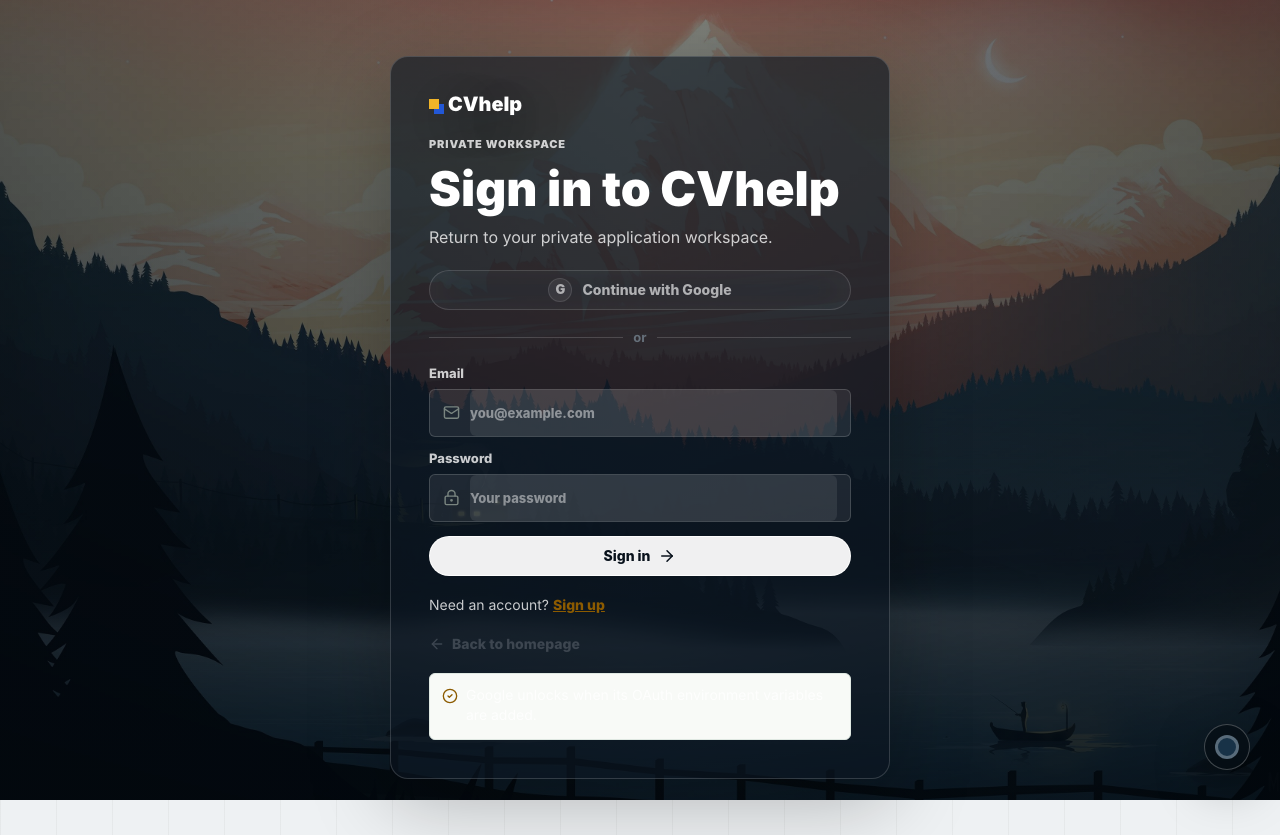
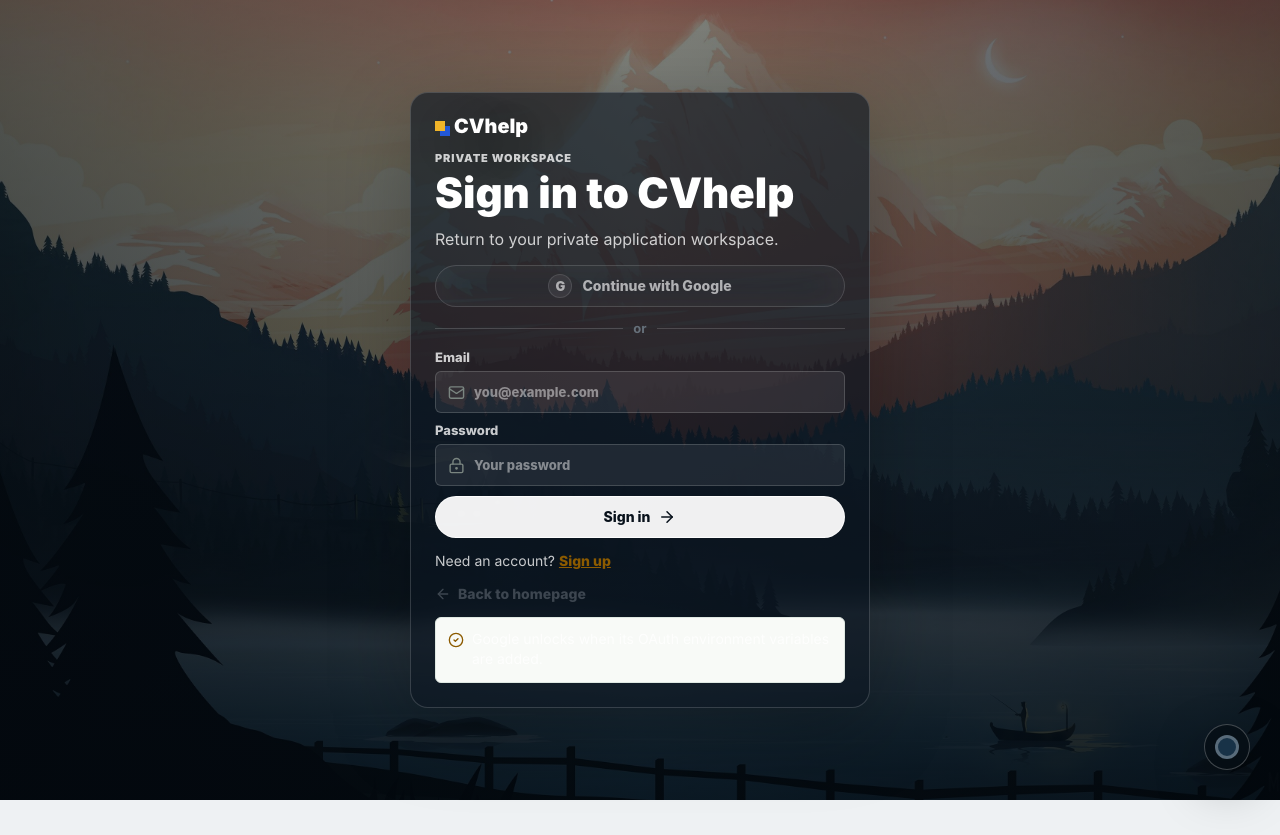
Before and after one commit to hatimshahera/cvhelp, a Next.js app: page /sign-in in a window 1280 px wide. After the commit the page ends 800 px from the top, so only its background shows below. Built offline with nearby package versions, Linux system fonts and the light colour scheme; no server answers.

Commit message:
Tighten auth panel layout

```diff
--- a/src/app/globals.css
+++ b/src/app/globals.css
@@ -4226,16 +4226,17 @@
   min-height: 100vh;
   min-height: 100svh;
   place-items: center;
-  padding: clamp(24px, 5vw, 56px);
+  padding: clamp(14px, 3vh, 28px) clamp(16px, 5vw, 44px);
   animation: auth-shell-enter 260ms ease-out both;
 }
 
 .landing-theme-shell .auth-panel,
 .landing-theme-shell .auth-card {
   display: grid;
-  gap: 20px;
-  width: min(100%, 500px);
-  padding: clamp(26px, 4vw, 38px);
+  gap: clamp(10px, 1.7vh, 16px);
+  width: min(100%, 460px);
+  max-height: calc(100svh - 28px);
+  padding: clamp(18px, 3vh, 28px);
   border: 1px solid rgba(255, 255, 255, 0.16);
   border-radius: 18px;
   background: var(--home-panel);
@@ -4249,10 +4250,14 @@
 
 .landing-theme-shell .auth-panel h1,
 .landing-theme-shell .auth-card h1 {
+  margin-top: 8px;
+  color: #ffffff;
+  font-size: clamp(30px, 4.2vw, 42px);
+  line-height: 1;
+}
+
+.landing-theme-shell .auth-kicker {
   margin-top: 14px;
-  color: #ffffff;
-  font-size: clamp(34px, 5vw, 48px);
-  line-height: 1;
 }
 
 .landing-theme-shell .auth-kicker,
@@ -4265,9 +4270,36 @@
 
 .landing-theme-shell .auth-form input,
 .landing-theme-shell .input-frame {
+  min-height: 42px;
   border-color: rgba(255, 255, 255, 0.16);
   background: rgba(255, 255, 255, 0.08);
   color: #ffffff;
+}
+
+.landing-theme-shell .auth-form {
+  gap: 10px;
+}
+
+.landing-theme-shell .auth-form label {
+  gap: 5px;
+}
+
+.landing-theme-shell .input-frame {
+  gap: 9px;
+  padding: 0 12px;
+}
+
+.landing-theme-shell .input-frame input {
+  min-height: 40px;
+  padding: 0;
+  border: 0;
+  background: transparent;
+  box-shadow: none;
+}
+
+.landing-theme-shell .oauth-grid button,
+.landing-theme-shell .submit-button {
+  min-height: 42px;
 }
 
 .landing-theme-shell .auth-form input::placeholder {
```
